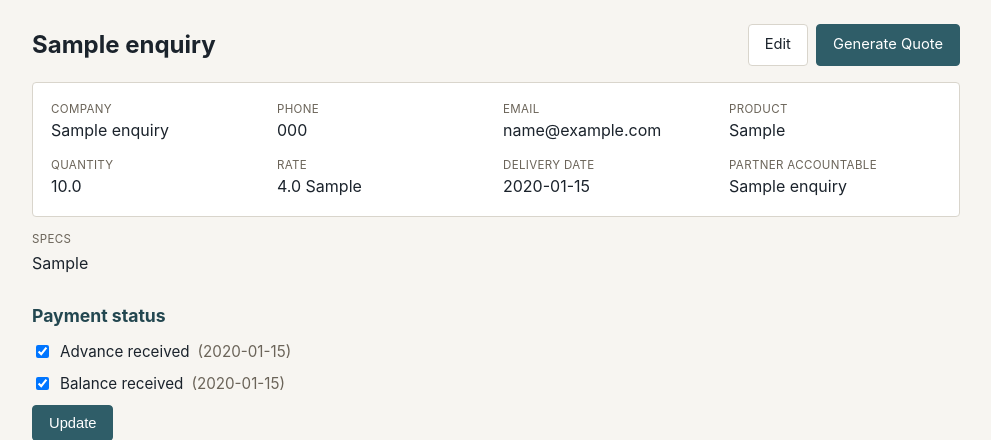
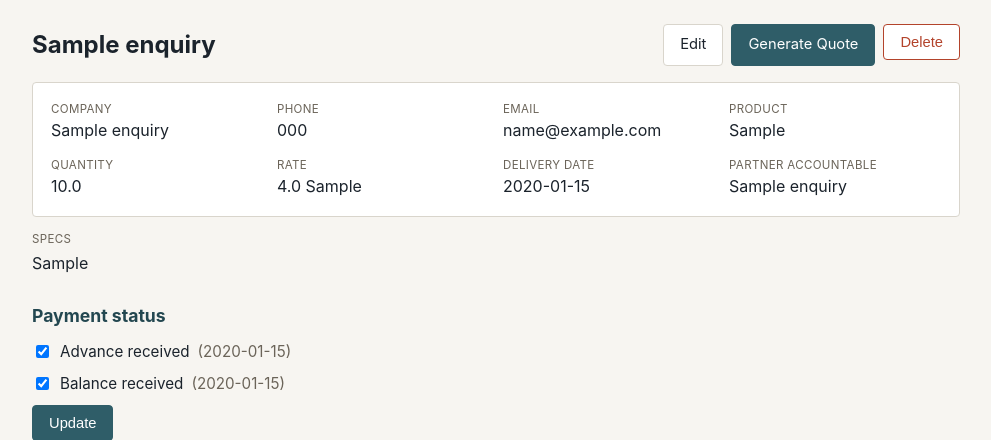
Before and after one commit to virajvisaria-crypto/vardhaman-enquiry-app, a Flask app: page /enquiry/1 in a window 1280 px wide. Shown: the part 61-501 px from the top of the page, without its empty margins (144-1135 px from the left). Run offline with Flask 3, Linux system fonts and the light colour scheme; the visitor is signed in with stand-in values (Sample User, id 1); data comes from the database, SQL or seed files in the repository; tables that the repository leaves empty hold one stand-in row (values such as "Sample post").

Commit message:
Add delete enquiry button

```diff
--- a/app.py
+++ b/app.py
@@ -388,6 +388,21 @@ def enquiry_edit(eid):
     return render_template("form.html", enquiry=enquiry)
 
 
+@app.route("/enquiry/<int:eid>/delete", methods=["POST"])
+@login_required
+def enquiry_delete(eid):
+    db = get_db()
+    enquiry = db.execute("SELECT * FROM enquiries WHERE id = ?", (eid,)).fetchone()
+    if enquiry is None:
+        flash("Enquiry not found.", "error")
+        return redirect(url_for("enquiries"))
+    db.execute("DELETE FROM orders WHERE enquiry_id = ?", (eid,))
+    db.execute("DELETE FROM enquiries WHERE id = ?", (eid,))
+    db.commit()
+    flash(f"Deleted enquiry for {enquiry['customer_name']}.", "success")
+    return redirect(url_for("enquiries"))
+
+
 # ---------------------------------------------------------------------------
 # Orders (payment tracking)
 # ---------------------------------------------------------------------------
--- a/static/style.css
+++ b/static/style.css
@@ -122,6 +122,13 @@ h2 { font-size: 1.1rem; margin: 28px 0 12px; color: var(--steel-dark); }
   color: #fff;
 }
 .btn-primary:hover { background: var(--steel-dark); }
+
+.btn-danger {
+  background: #fff;
+  border-color: var(--danger);
+  color: var(--danger);
+}
+.btn-danger:hover { background: var(--danger); color: #fff; }
 
 /* Forms */
 .stacked-form, .auth-card form {
--- a/templates/detail.html
+++ b/templates/detail.html
@@ -5,6 +5,10 @@
   <div class="header-actions">
     <a href="{{ url_for('enquiry_edit', eid=enquiry.id) }}" class="btn">Edit</a>
     <a href="{{ url_for('enquiry_quote', eid=enquiry.id) }}" class="btn btn-primary">Generate Quote</a>
+    <form method="POST" action="{{ url_for('enquiry_delete', eid=enquiry.id) }}" style="display:inline"
+          onsubmit="return confirm('Delete this enquiry for {{ enquiry.customer_name }}? This can\'t be undone.');">
+      <button type="submit" class="btn btn-danger">Delete</button>
+    </form>
   </div>
 </div>
 
```
